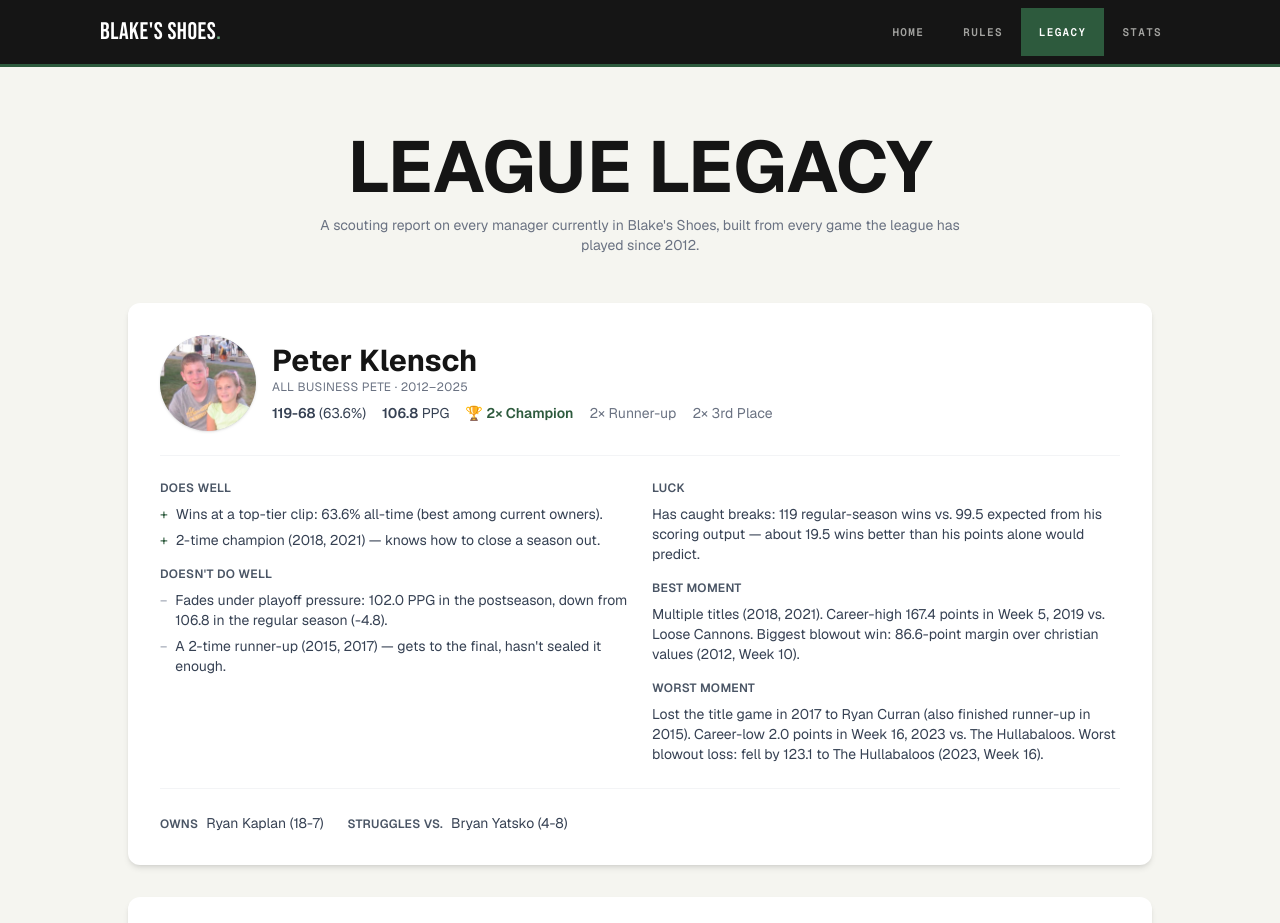
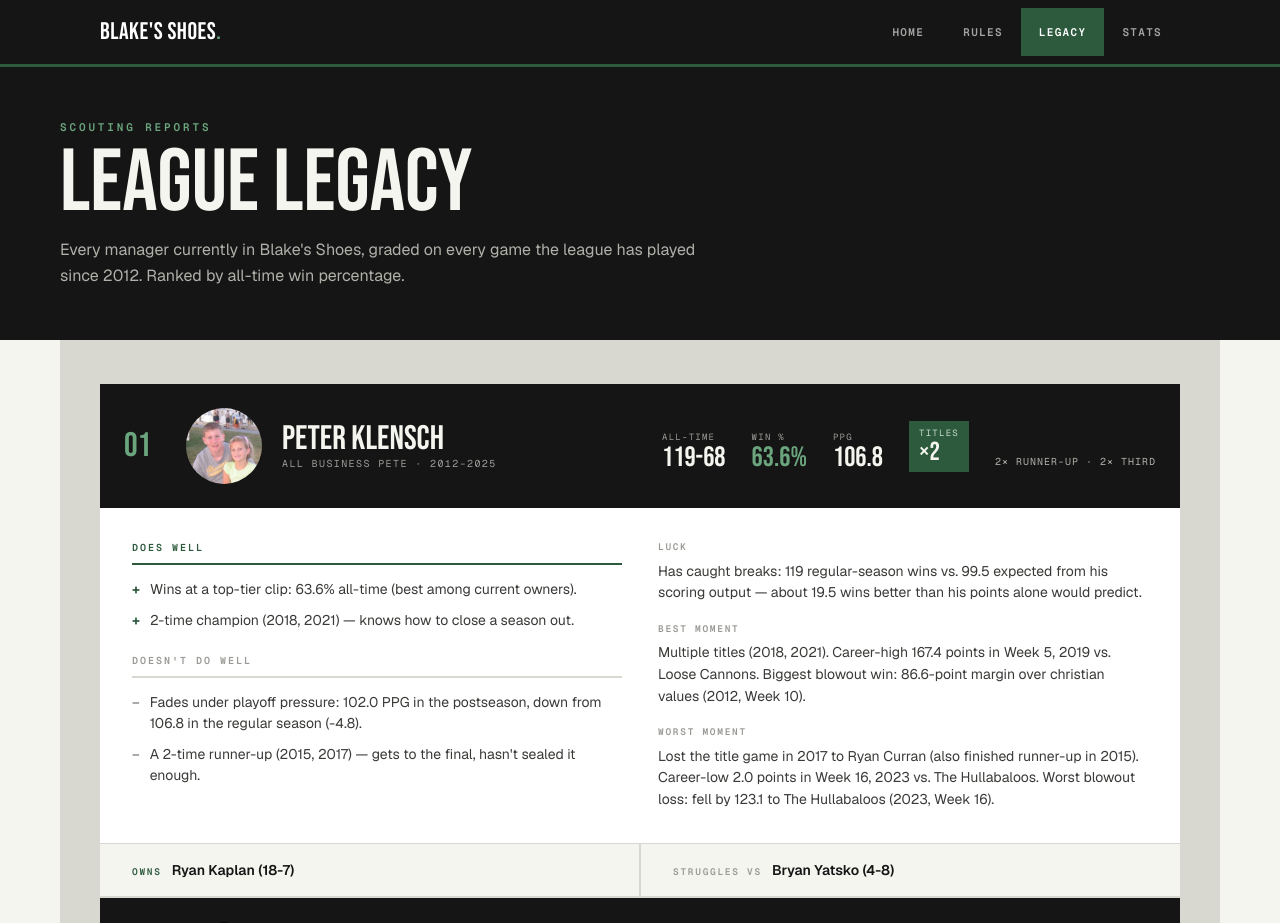
Before and after one commit to nardonef/blakes-shoes, a Next.js app: page /legacy in a window 1280 px wide. Shown: the top 923 px of the page. Built offline with nearby package versions, Linux system fonts and the light colour scheme.

Commit message:
Restyle Legacy page manager cards in the Broadcast direction

```diff
--- a/app/legacy/page.tsx
+++ b/app/legacy/page.tsx
@@ -1,6 +1,5 @@
 import Image from "next/image";
 import { getManagerLegacies, type ManagerLegacy } from "@/lib/legacy-data";
-import { chartColors } from "@/lib/stats-data";
 
 function ordinal(n: number): string {
   const s = ["th", "st", "nd", "rd"];
@@ -163,30 +162,57 @@ export default function LegacyPage() {
 
   return (
     <div className="min-h-screen" style={{ background: "var(--background)" }}>
-      <main className="max-w-6xl mx-auto px-4 md:px-16 py-8 md:py-16">
-        {/* Page Title */}
+      <header className="bg-[#151515] text-[#f5f5f0] px-4 md:px-10 py-8 md:py-[52px]">
+        <div className="max-w-[1160px] mx-auto">
+          <div
+            className="text-[11px] font-semibold tracking-[.26em] text-[var(--accent-light)] mb-2.5"
+            style={{ fontFamily: "var(--font-geist-mono)" }}
+          >
+            SCOUTING REPORTS
+          </div>
           <h1
-          className="text-5xl md:text-7xl font-bold mb-3 text-center"
-          style={{ fontFamily: "var(--font-display)" }}
+            className="text-[48px] md:text-[88px] leading-[.86] mb-4"
+            style={{ fontFamily: "var(--font-bebas-neue)" }}
           >
             LEAGUE LEGACY
           </h1>
-        <p className="text-sm text-gray-500 text-center mb-12 max-w-2xl mx-auto">
-          A scouting report on every manager currently in Blake&apos;s Shoes, built from every
-          game the league has played since 2012.
+          <p className="text-base text-[#b0b0aa] leading-[1.6] max-w-[62ch]">
+            Every manager currently in Blake&apos;s Shoes, graded on every game the league has
+            played since 2012. Ranked by all-time win percentage.
           </p>
+        </div>
+      </header>
 
-        <div className="space-y-8">
-          {legacies.map((legacy) => {
+      <main className="max-w-[1160px] mx-auto px-4 md:px-10 py-7 md:py-11 pb-14 md:pb-[88px] flex flex-col gap-0.5 bg-[var(--rule)]">
+        {legacies.map((legacy, index) => {
           const { strengths, weaknesses } = buildScoutingReport(legacy, legacies);
+          const finishLabel =
+            legacy.runnerUps > 0 || legacy.thirds > 0
+              ? [
+                  legacy.runnerUps > 0 ? `${legacy.runnerUps}× RUNNER-UP` : null,
+                  legacy.thirds > 0 ? `${legacy.thirds}× THIRD` : null,
+                ]
+                  .filter(Boolean)
+                  .join(" · ")
+              : null;
+          const showOwns = Boolean(legacy.bestRival && legacy.bestRival.winPct >= 0.55);
+          const showStruggles = Boolean(
+            legacy.worstRival &&
+              legacy.worstRival.winPct <= 0.45 &&
+              legacy.worstRival.opponentName !== legacy.bestRival?.opponentName
+          );
+
           return (
-              <section
-                key={legacy.owner.name}
-                className="bg-white rounded-xl p-6 md:p-8 shadow-md"
+            <section key={legacy.owner.name} className="bg-white">
+              {/* Card header */}
+              <div className="flex flex-wrap items-center gap-3.5 md:gap-5 p-[18px] md:p-6 bg-[#151515] text-[#f5f5f0]">
+                <div
+                  className="text-[26px] md:text-[34px] leading-none text-[var(--accent-light)] w-[42px] shrink-0"
+                  style={{ fontFamily: "var(--font-bebas-neue)" }}
                 >
-                {/* Header */}
-                <div className="flex flex-col sm:flex-row sm:items-center gap-4 mb-6 pb-6 border-b border-gray-100">
-                  <div className="w-20 h-20 md:w-24 md:h-24 rounded-full bg-gray-300 overflow-hidden relative shadow-sm flex-shrink-0">
+                  {String(index + 1).padStart(2, "0")}
+                </div>
+                <div className="w-[60px] h-[60px] md:w-[76px] md:h-[76px] rounded-full overflow-hidden bg-[#3a3a38] shrink-0 relative">
                   <Image
                     src={legacy.owner.image}
                     alt={legacy.owner.name}
@@ -194,110 +220,175 @@ export default function LegacyPage() {
                     className="object-cover"
                   />
                 </div>
-                  <div className="flex-1 min-w-0">
+                <div className="flex-1 basis-[200px] min-w-0">
                   <h2
-                      className="text-2xl md:text-3xl font-bold"
-                      style={{ fontFamily: "var(--font-display)", color: "var(--foreground)" }}
+                    className="text-[26px] md:text-[34px] leading-[1.02]"
+                    style={{ fontFamily: "var(--font-bebas-neue)" }}
                   >
                     {legacy.owner.name}
                   </h2>
-                    <p className="text-xs text-gray-500 uppercase tracking-wide mb-2">
-                      {legacy.owner.team} · {legacy.firstSeason}–{legacy.lastSeason}
-                    </p>
-                    <div className="flex flex-wrap gap-x-4 gap-y-1 text-sm text-gray-700">
-                      <span>
-                        <span className="font-semibold">{legacy.wins}-{legacy.losses}
-                          {legacy.ties ? `-${legacy.ties}` : ""}</span> ({(legacy.winPct * 100).toFixed(1)}%)
-                      </span>
-                      <span>
-                        <span className="font-semibold">{legacy.avgPointsPerGame.toFixed(1)}</span> PPG
-                      </span>
+                  <div
+                    className="text-[10px] tracking-[.14em] text-[var(--muted-dark)]"
+                    style={{ fontFamily: "var(--font-geist-mono)" }}
+                  >
+                    {legacy.owner.team.toUpperCase()} · {legacy.firstSeason}–{legacy.lastSeason}
+                  </div>
+                </div>
+                <div className="flex gap-3.5 md:gap-[26px] flex-wrap items-end">
+                  <div>
+                    <div
+                      className="text-[9px] tracking-[.14em] text-[var(--muted-dark)]"
+                      style={{ fontFamily: "var(--font-geist-mono)" }}
+                    >
+                      ALL-TIME
+                    </div>
+                    <div className="text-[22px] md:text-[28px] leading-none" style={{ fontFamily: "var(--font-bebas-neue)" }}>
+                      {legacy.wins}-{legacy.losses}
+                      {legacy.ties ? `-${legacy.ties}` : ""}
+                    </div>
+                  </div>
+                  <div>
+                    <div
+                      className="text-[9px] tracking-[.14em] text-[var(--muted-dark)]"
+                      style={{ fontFamily: "var(--font-geist-mono)" }}
+                    >
+                      WIN %
+                    </div>
+                    <div
+                      className="text-[22px] md:text-[28px] leading-none text-[var(--accent-light)]"
+                      style={{ fontFamily: "var(--font-bebas-neue)" }}
+                    >
+                      {(legacy.winPct * 100).toFixed(1)}%
+                    </div>
+                  </div>
+                  <div>
+                    <div
+                      className="text-[9px] tracking-[.14em] text-[var(--muted-dark)]"
+                      style={{ fontFamily: "var(--font-geist-mono)" }}
+                    >
+                      PPG
+                    </div>
+                    <div className="text-[22px] md:text-[28px] leading-none" style={{ fontFamily: "var(--font-bebas-neue)" }}>
+                      {legacy.avgPointsPerGame.toFixed(1)}
+                    </div>
+                  </div>
                   {legacy.championships > 0 && (
-                        <span className="inline-flex items-center gap-1 font-semibold" style={{ color: chartColors.primary }}>
-                          🏆 {legacy.championships}× Champion
-                        </span>
+                    <div className="bg-[var(--accent)] px-2.5 py-1.5">
+                      <div
+                        className="text-[9px] tracking-[.14em] text-[var(--accent-pale)]"
+                        style={{ fontFamily: "var(--font-geist-mono)" }}
+                      >
+                        TITLES
+                      </div>
+                      <div className="text-[20px] md:text-[26px] leading-none" style={{ fontFamily: "var(--font-bebas-neue)" }}>
+                        ×{legacy.championships}
+                      </div>
+                    </div>
                   )}
-                      {legacy.runnerUps > 0 && (
-                        <span className="text-gray-500">{legacy.runnerUps}× Runner-up</span>
+                  {finishLabel && (
+                    <div
+                      className="text-[10px] tracking-[.1em] text-[#b0b0aa] pb-[3px]"
+                      style={{ fontFamily: "var(--font-geist-mono)" }}
+                    >
+                      {finishLabel}
+                    </div>
                   )}
-                      {legacy.thirds > 0 && (
-                        <span className="text-gray-500">{legacy.thirds}× 3rd Place</span>
-                      )}
+                </div>
+              </div>
+
+              {/* Card body */}
+              <div className="grid grid-cols-1 md:grid-cols-2 gap-6 md:gap-9 p-[22px] md:p-8">
+                <div>
+                  <div
+                    className="text-[10px] font-semibold tracking-[.2em] text-[var(--accent)] border-b-2 border-[var(--accent)] pb-2 mb-3.5"
+                    style={{ fontFamily: "var(--font-geist-mono)" }}
+                  >
+                    DOES WELL
+                  </div>
+                  <div className="flex flex-col gap-2.5 mb-[22px]">
+                    {strengths.map((s, i) => (
+                      <div key={i} className="flex gap-2.5 text-sm text-[var(--body-text)] leading-[1.5]">
+                        <span className="text-[var(--accent)] font-bold">+</span>
+                        <span>{s}</span>
+                      </div>
+                    ))}
+                  </div>
+
+                  <div
+                    className="text-[10px] font-semibold tracking-[.2em] text-[var(--muted-dark)] border-b-2 border-[var(--rule)] pb-2 mb-3.5"
+                    style={{ fontFamily: "var(--font-geist-mono)" }}
+                  >
+                    DOESN&apos;T DO WELL
+                  </div>
+                  <div className="flex flex-col gap-2.5">
+                    {weaknesses.map((w, i) => (
+                      <div key={i} className="flex gap-2.5 text-sm text-[var(--body-text)] leading-[1.5]">
+                        <span className="text-[var(--muted-dark)] font-bold">−</span>
+                        <span>{w}</span>
+                      </div>
+                    ))}
+                  </div>
+                </div>
+
+                <div className="flex flex-col gap-[18px]">
+                  <div>
+                    <div
+                      className="text-[9.5px] font-semibold tracking-[.18em] text-[var(--muted-dark)] mb-1.5"
+                      style={{ fontFamily: "var(--font-geist-mono)" }}
+                    >
+                      LUCK
+                    </div>
+                    <p className="text-sm text-[var(--body-text)] leading-[1.55]">{luckBlurb(legacy)}</p>
+                  </div>
+                  <div>
+                    <div
+                      className="text-[9.5px] font-semibold tracking-[.18em] text-[var(--muted-dark)] mb-1.5"
+                      style={{ fontFamily: "var(--font-geist-mono)" }}
+                    >
+                      BEST MOMENT
+                    </div>
+                    <p className="text-sm text-[var(--body-text)] leading-[1.55]">{bestMomentBlurb(legacy)}</p>
+                  </div>
+                  <div>
+                    <div
+                      className="text-[9.5px] font-semibold tracking-[.18em] text-[var(--muted-dark)] mb-1.5"
+                      style={{ fontFamily: "var(--font-geist-mono)" }}
+                    >
+                      WORST MOMENT
+                    </div>
+                    <p className="text-sm text-[var(--body-text)] leading-[1.55]">{worstMomentBlurb(legacy)}</p>
                   </div>
                 </div>
               </div>
 
-                {/* Body */}
-                <div className="grid md:grid-cols-2 gap-6">
-                  <div>
-                    <h3 className="text-xs font-semibold text-gray-600 uppercase tracking-wide mb-2">
-                      Does Well
-                    </h3>
-                    <ul className="space-y-1.5 mb-4">
-                      {strengths.map((s, i) => (
-                        <li key={i} className="text-sm text-gray-700 flex gap-2">
-                          <span style={{ color: chartColors.primary }}>+</span>
-                          <span>{s}</span>
-                        </li>
-                      ))}
-                    </ul>
-
-                    <h3 className="text-xs font-semibold text-gray-600 uppercase tracking-wide mb-2">
-                      Doesn&apos;t Do Well
-                    </h3>
-                    <ul className="space-y-1.5">
-                      {weaknesses.map((w, i) => (
-                        <li key={i} className="text-sm text-gray-700 flex gap-2">
-                          <span className="text-gray-400">−</span>
-                          <span>{w}</span>
-                        </li>
-                      ))}
-                    </ul>
-                  </div>
-
-                  <div>
-                    <h3 className="text-xs font-semibold text-gray-600 uppercase tracking-wide mb-2">
-                      Luck
-                    </h3>
-                    <p className="text-sm text-gray-700 mb-4">{luckBlurb(legacy)}</p>
-
-                    <h3 className="text-xs font-semibold text-gray-600 uppercase tracking-wide mb-2">
-                      Best Moment
-                    </h3>
-                    <p className="text-sm text-gray-700 mb-4">{bestMomentBlurb(legacy)}</p>
-
-                    <h3 className="text-xs font-semibold text-gray-600 uppercase tracking-wide mb-2">
-                      Worst Moment
-                    </h3>
-                    <p className="text-sm text-gray-700">{worstMomentBlurb(legacy)}</p>
-                  </div>
-                </div>
-
               {/* Rivalries — only called out when genuinely lopsided */}
-                {((legacy.bestRival && legacy.bestRival.winPct >= 0.55) ||
-                  (legacy.worstRival && legacy.worstRival.winPct <= 0.45)) && (
-                  <div className="mt-6 pt-6 border-t border-gray-100 flex flex-wrap gap-6 text-sm">
-                    {legacy.bestRival && legacy.bestRival.winPct >= 0.55 && (
-                      <div>
-                        <span className="text-xs font-semibold text-gray-600 uppercase tracking-wide mr-2">
-                          Owns
+              {(showOwns || showStruggles) && (
+                <div className="flex flex-wrap gap-0.5 bg-[var(--rule)] border-t border-[var(--rule)]">
+                  {showOwns && (
+                    <div className="flex-1 basis-60 bg-[var(--background)] py-3.5 px-5 md:px-8">
+                      <span
+                        className="text-[9.5px] font-semibold tracking-[.18em] text-[var(--accent)] mr-2.5"
+                        style={{ fontFamily: "var(--font-geist-mono)" }}
+                      >
+                        OWNS
                       </span>
-                        <span className="text-gray-700">
-                          {legacy.bestRival.opponentName} ({legacy.bestRival.wins}-{legacy.bestRival.losses}
-                          {legacy.bestRival.ties ? `-${legacy.bestRival.ties}` : ""})
+                      <span className="text-sm font-semibold text-[#151515]">
+                        {legacy.bestRival!.opponentName} ({legacy.bestRival!.wins}-{legacy.bestRival!.losses}
+                        {legacy.bestRival!.ties ? `-${legacy.bestRival!.ties}` : ""})
                       </span>
                     </div>
                   )}
-                    {legacy.worstRival &&
-                      legacy.worstRival.winPct <= 0.45 &&
-                      legacy.worstRival.opponentName !== legacy.bestRival?.opponentName && (
-                        <div>
-                          <span className="text-xs font-semibold text-gray-600 uppercase tracking-wide mr-2">
-                            Struggles vs.
+                  {showStruggles && (
+                    <div className="flex-1 basis-60 bg-[var(--background)] py-3.5 px-5 md:px-8">
+                      <span
+                        className="text-[9.5px] font-semibold tracking-[.18em] text-[var(--muted-dark)] mr-2.5"
+                        style={{ fontFamily: "var(--font-geist-mono)" }}
+                      >
+                        STRUGGLES VS
                       </span>
-                          <span className="text-gray-700">
-                            {legacy.worstRival.opponentName} ({legacy.worstRival.wins}-{legacy.worstRival.losses}
-                            {legacy.worstRival.ties ? `-${legacy.worstRival.ties}` : ""})
+                      <span className="text-sm font-semibold text-[#151515]">
+                        {legacy.worstRival!.opponentName} ({legacy.worstRival!.wins}-{legacy.worstRival!.losses}
+                        {legacy.worstRival!.ties ? `-${legacy.worstRival!.ties}` : ""})
                       </span>
                     </div>
                   )}
@@ -306,7 +397,6 @@ export default function LegacyPage() {
             </section>
           );
         })}
-        </div>
       </main>
     </div>
   );
```
Lines whose indentation alone changed are shown as unchanged.
